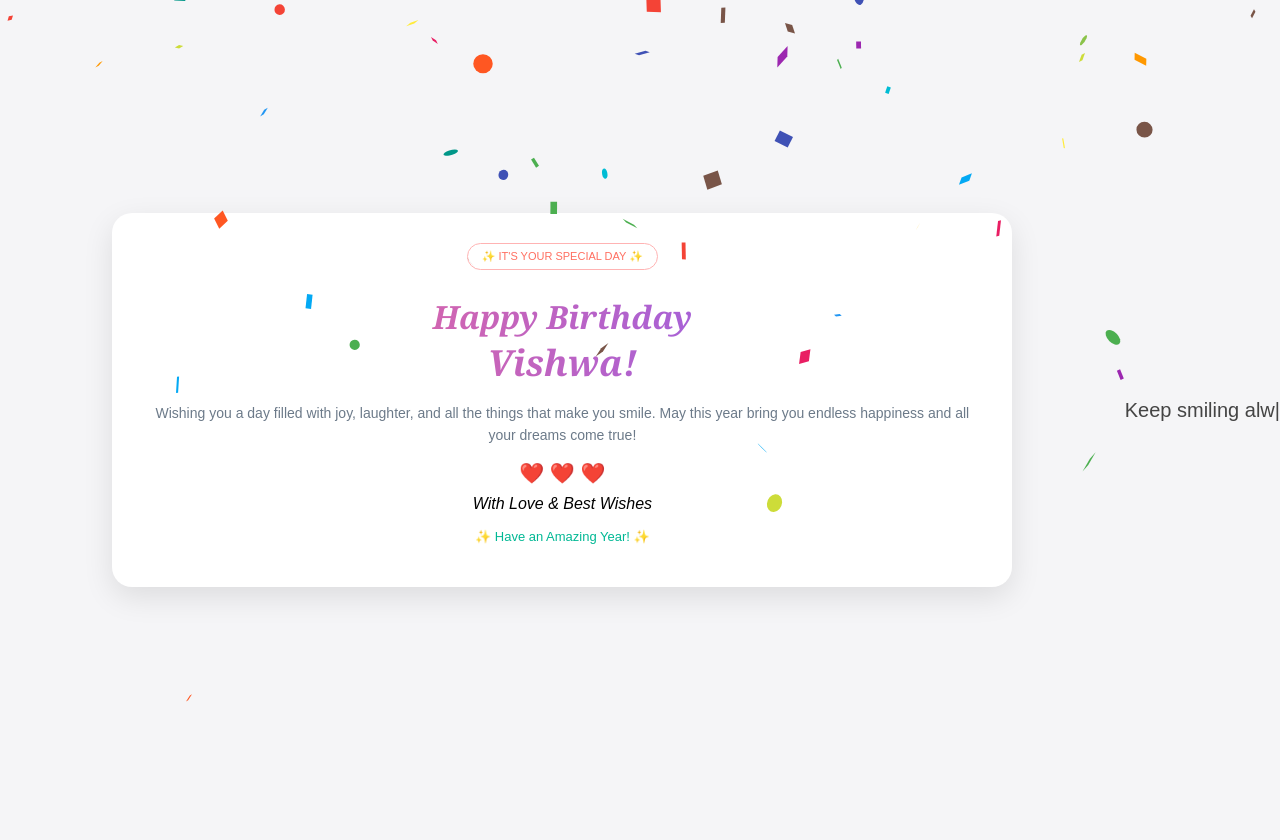
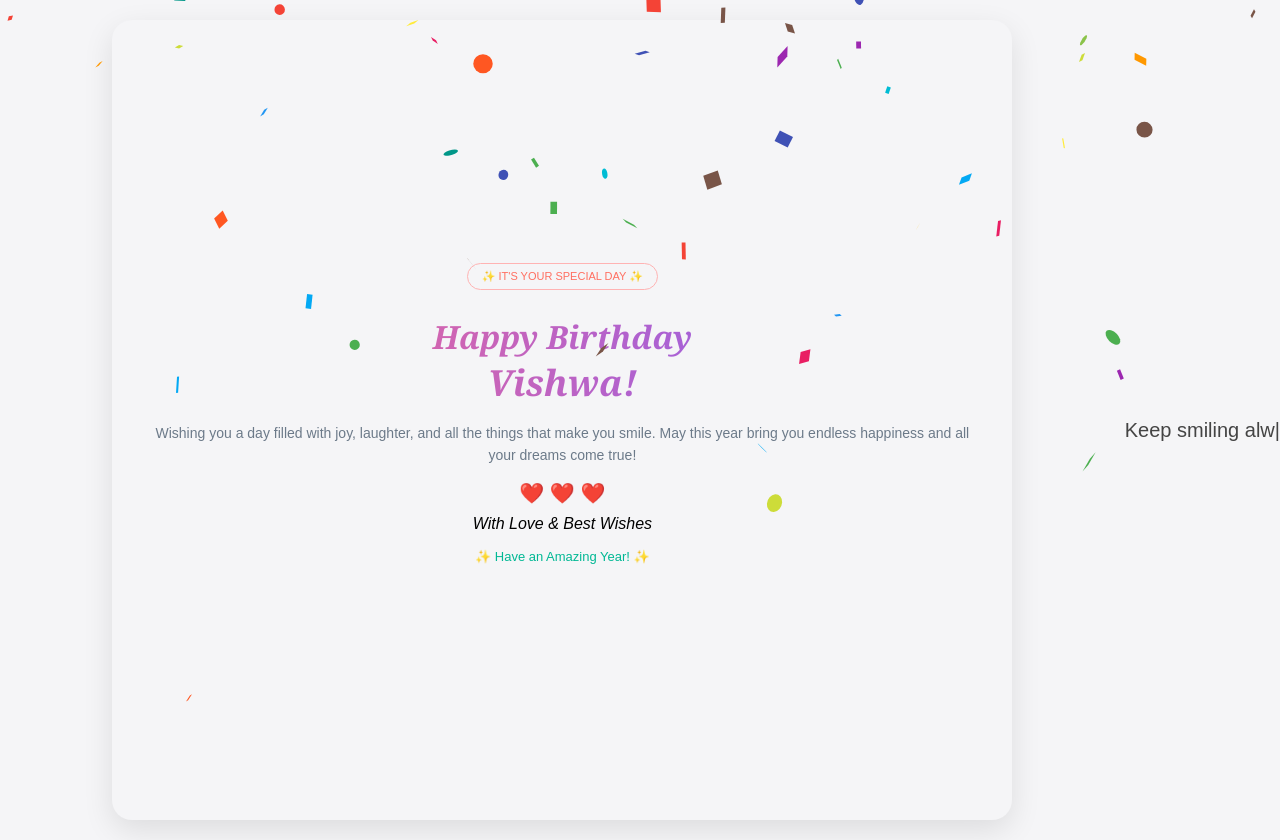
Before and after one commit to DhanalakshmiPooja-J/Birthday_Surprise, a React (Create React App) app: page / in a window 1280 px wide. Both pictures are taken after a click on the button "🎁 Click for your Birthday Surprise". Before the commit the page ends 800 px from the top, so only its background shows below. Built offline with nearby package versions, Linux system fonts and the light colour scheme.

Commit message:
first commit

```diff
--- a/src/BirthdayCard.css
+++ b/src/BirthdayCard.css
@@ -9,6 +9,18 @@
   overflow: hidden;
   background: #fff;
   box-shadow: 0 10px 30px rgba(0,0,0,0.1);
+  min-height: 100vh;
+  display: flex;
+  justify-content: center;   /* horizontal center */
+  align-items: center;       /* vertical center */
+  background: #f5f5f7;
+}
+.app {
+  min-height: 100vh;
+  display: flex;
+  justify-content: center;   /* horizontal center */
+  align-items: center;       /* vertical center */
+  background: #f5f5f7;
 }
 
 /* LEFT */
```
